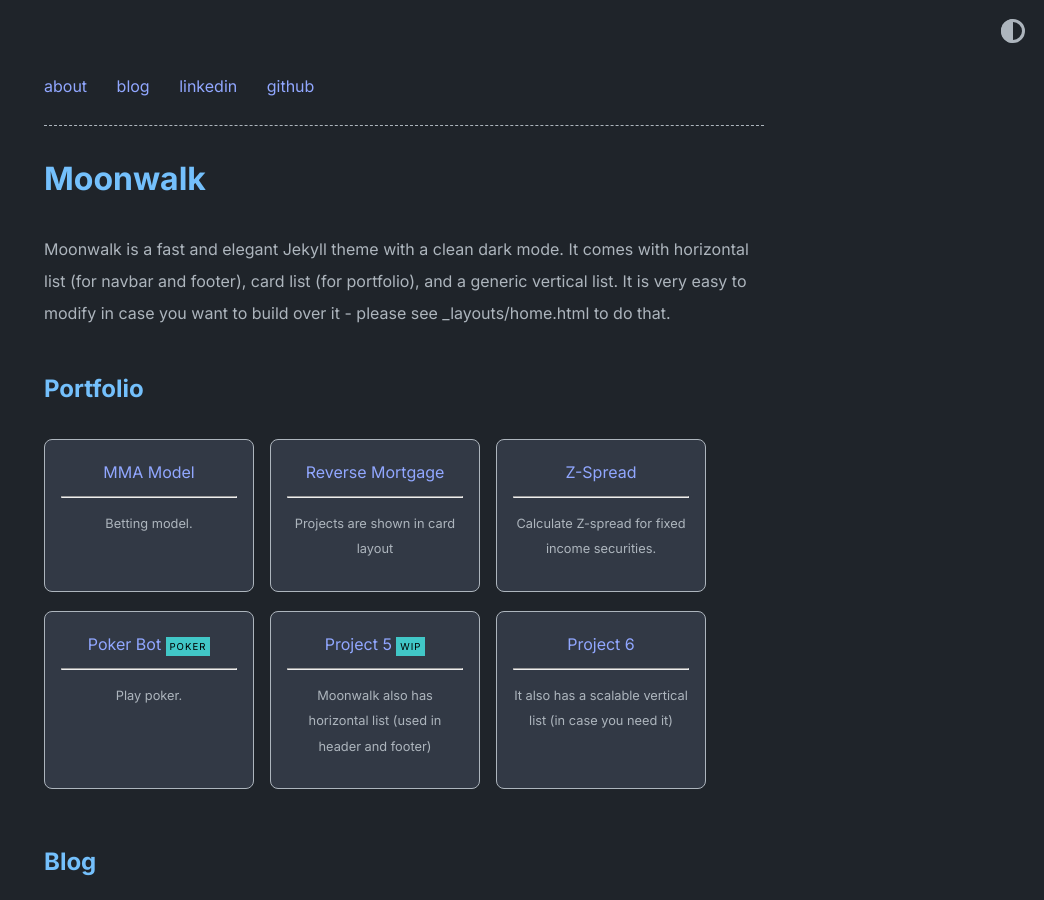
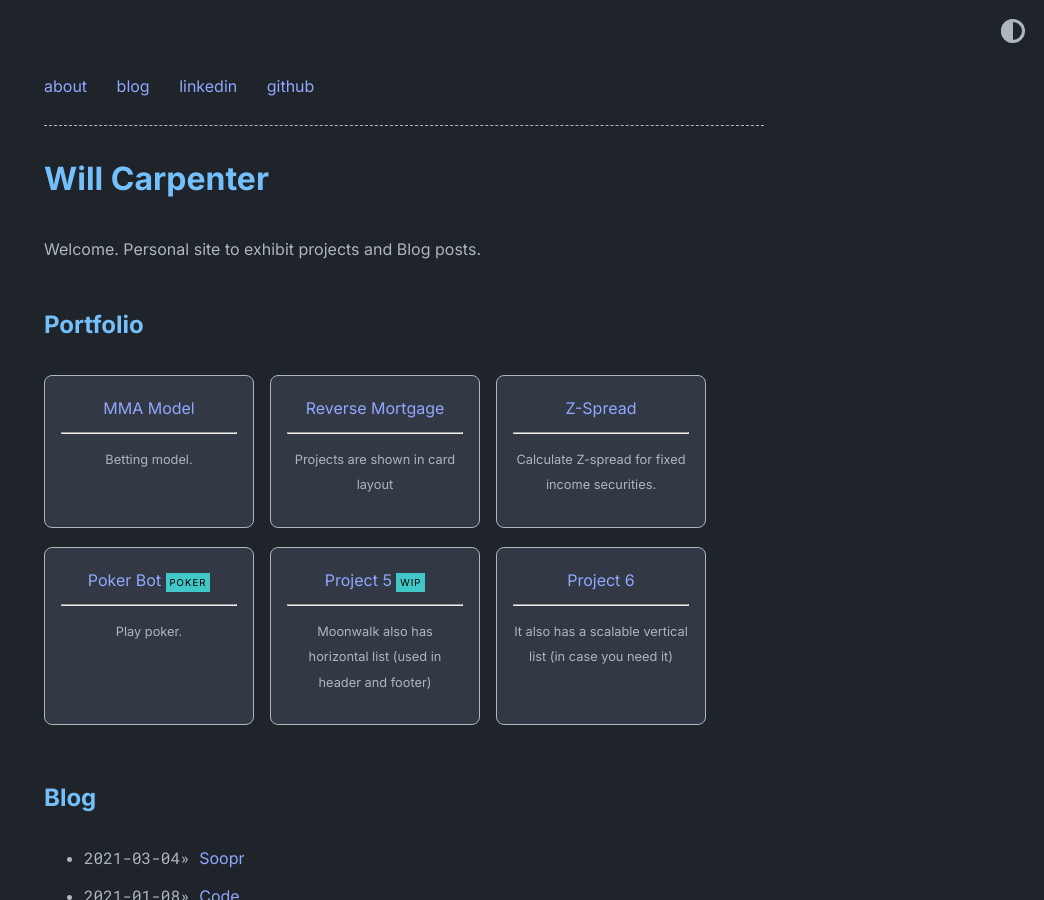
Before and after one commit to wrcarpenter/wcarpenter.github.io, a Jekyll site: the page built from index.md, in a window 1280 px wide and 900 px high. Shown: the whole window, without its empty margins (236-1280 px from the left). Built offline with Jekyll 4.4.1, drawn with Linux system fonts in a browser that asks for light colours; some of the changed text lies outside the part shown.

Commit message:
Add files via upload

```diff
--- a/_config.yml
+++ b/_config.yml
@@ -1,18 +1,18 @@
-title: Moonwalk
-author: Abhinav Saxena
-url: https://www.abhinavsaxena.com/moonwalk # root address of the site
+title: Will Carpenter
+author: Will Carpenter
+url: https://wrcarpenter.github.io/wcarpenter.github.io/ # root address of the site
 description: > # description of the site (multiple lines allowed)
-  Moonwalk is a fast and elegant Jekyll theme with a clean dark mode. It comes with horizontal list (for navbar and footer), card list (for portfolio), and a generic vertical list. It is very easy to modify in case you want to build over it - please see _layouts/home.html to do that.
+  Welcome. Personal site to exhibit projects and Blog posts.
 
 permalink: /:slug
 
 favicon: "./logo.png" # relative path to site's favicon
 
 twitter:
-    username: abhinav # update or delete this
+    username: wcarpenter # update or delete this
     card: summary_large_image
 
-#theme: moonwalk # if you are using GitHub Pages, change it to remote_theme: abhinavs/moonwalk
+#theme:
 remote_theme: abhinavs/moonwalk
 
 theme_config:
@@ -23,7 +23,7 @@ theme_config:
   show_description: true # show blog description
   show_navbar: true # show horizontal navbar
   show_footer: true # show footer links in home page,add in _data/home.yml
-  show_copyright: true # show copyright notice in footer
+  show_copyright: false # show copyright notice in footer
   # following keys are using to create home layout
   show_projects: true # show projects as cards, add in _data/home.yml
   show_blog: true # show blog posts added in _posts
```
